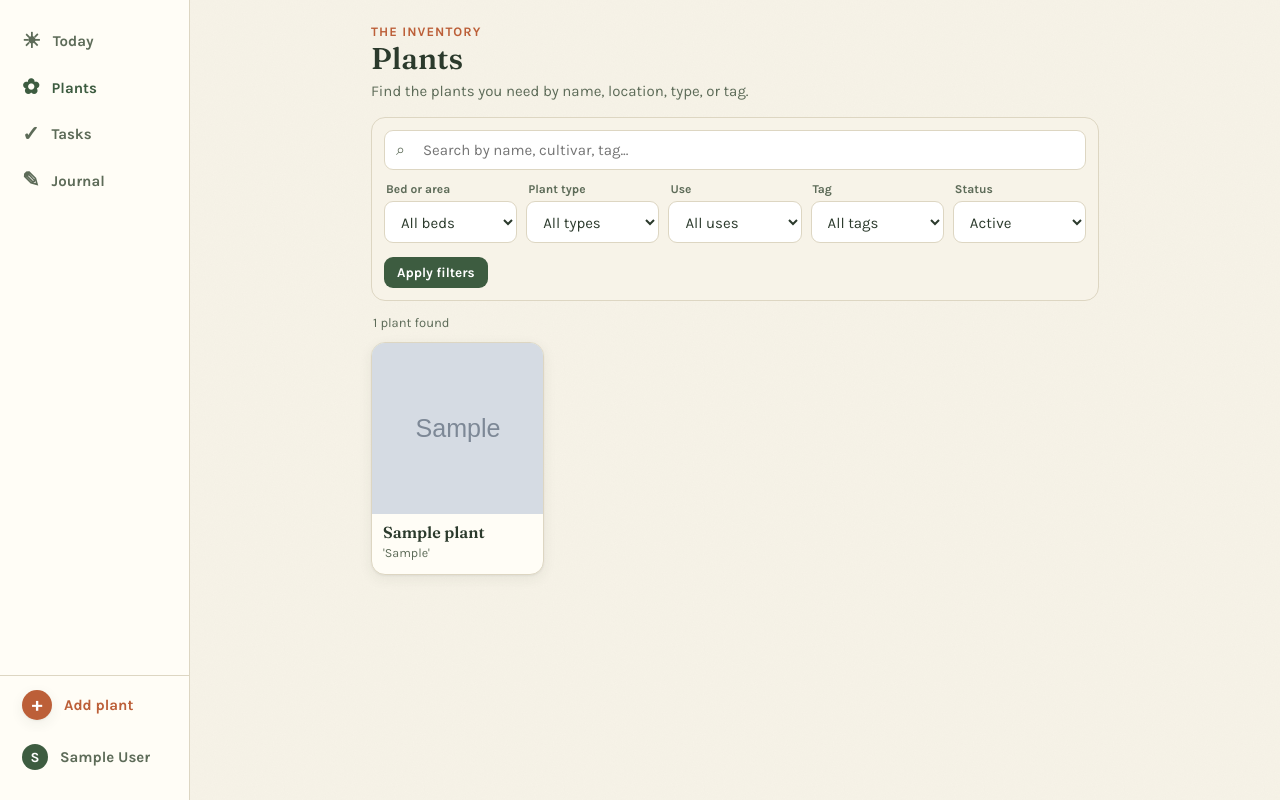
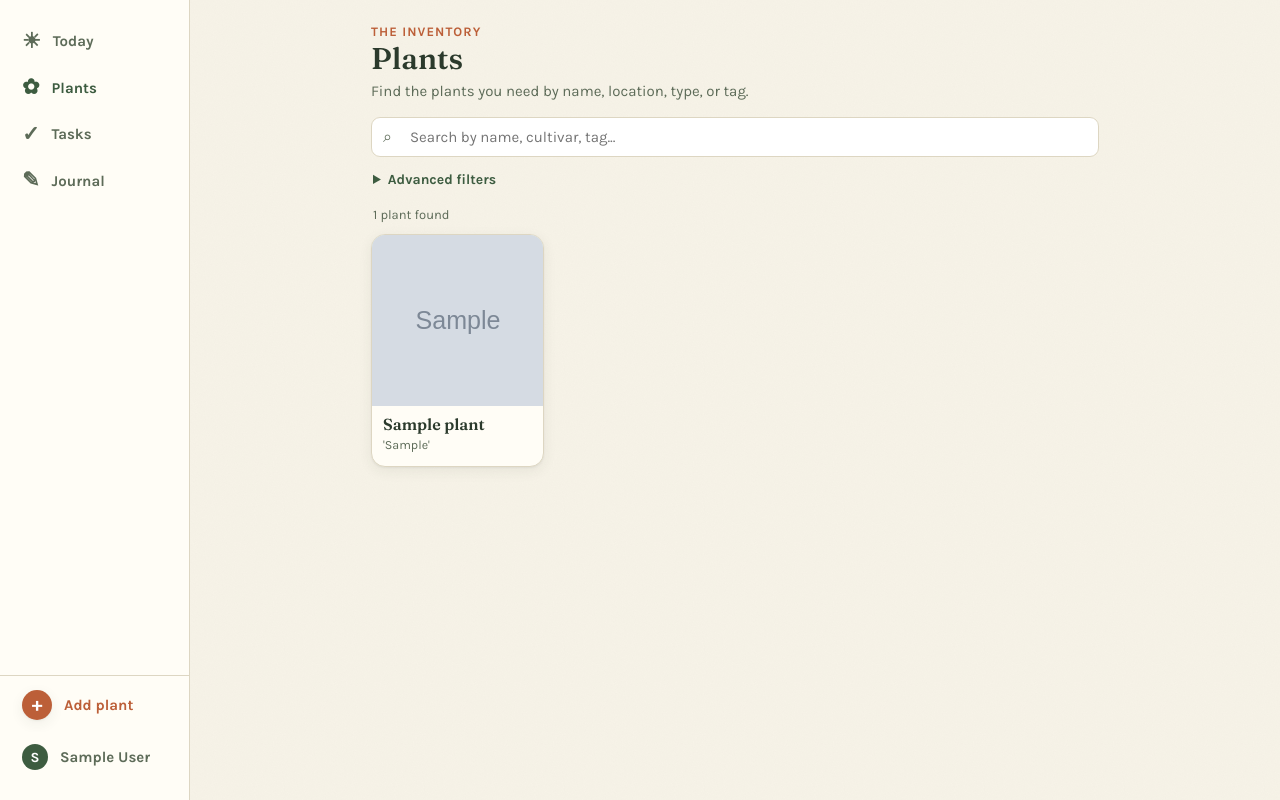
Before and after one commit to mekstromjr/yardwise, a Django app: page /plants/ in a window 1280 px wide. Run offline with Django 5.2, Linux system fonts and the light colour scheme; a user stored in the database is signed in; data comes from the database, SQL or seed files in the repository; tables that the repository leaves empty hold one stand-in row (values such as "Sample post"); grey boxes marked "Sample" are stand-in pictures; some libraries are stand-ins or nearby versions.

Commit message:
refine: collapse advanced plant filters

```diff
--- a/garden/views.py
+++ b/garden/views.py
@@ -126,6 +126,9 @@ def plant_list(request):
         "selected_use": use,
         "selected_tag": tag,
         "selected_status": status,
+        "advanced_filters_active": any(
+            (bed, plant_type, use, tag, status != PlantStatus.ACTIVE)
+        ),
         "filters_active": any((q, bed, plant_type, use, tag, status != PlantStatus.ACTIVE)),
     })
 
--- a/static/css/yardwise.css
+++ b/static/css/yardwise.css
@@ -218,14 +218,24 @@ details.section .inner { padding: 2px 16px 14px; }
 .searchbar { position: relative; margin-bottom: 14px; }
 .searchbar input { padding-left: 38px; }
 
-.plant-filters {
+.plant-tools { margin-bottom: 10px; }
+.plant-tools .searchbar { margin-bottom: 7px; }
+.advanced-filters > summary {
+  color: var(--fir);
+  cursor: pointer;
+  font-size: 14px;
+  font-weight: 700;
+  list-style-position: inside;
+  padding: 5px 2px;
+  width: fit-content;
+}
+.advanced-filter-panel {
   background: var(--paper);
   border: 1px solid var(--line);
   border-radius: var(--radius);
+  margin-top: 5px;
   padding: 12px;
-  margin-bottom: 12px;
 }
-.plant-filters .searchbar { margin-bottom: 10px; }
 .filter-grid {
   display: grid;
   grid-template-columns: 1fr;
--- a/templates/garden/plants/list.html
+++ b/templates/garden/plants/list.html
@@ -8,7 +8,7 @@
 </header>
 
 <div id="plant-browser">
-  <form method="get" class="plant-filters"
+  <form method="get" class="plant-tools"
         hx-get="{% url 'plant-list' %}"
         hx-trigger="input changed delay:300ms from:input[type='search'], change from:select"
         hx-target="#plant-browser" hx-select="#plant-browser" hx-swap="outerHTML"
@@ -18,6 +18,9 @@
       <input type="search" name="q" placeholder="Search by name, cultivar, tag..."
              value="{{ q }}">
     </div>
+    <details class="advanced-filters" {% if advanced_filters_active %}open{% endif %}>
+      <summary>Advanced filters{% if advanced_filters_active %} · active{% endif %}</summary>
+      <div class="advanced-filter-panel">
         <div class="filter-grid">
           <label><span>Bed or area</span>
             <select name="bed">
@@ -54,6 +57,8 @@
           <button class="btn small" type="submit">Apply filters</button>
           {% if filters_active %}<a href="{% url 'plant-list' %}">Clear filters</a>{% endif %}
         </div>
+      </div>
+    </details>
   </form>
 
   <p class="results-count">{{ result_count }} plant{{ result_count|pluralize }} found</p>
```
Also changed, not shown: garden/tests/test_views.py (+15 -0 lines). Lines whose indentation alone changed are shown as unchanged.
